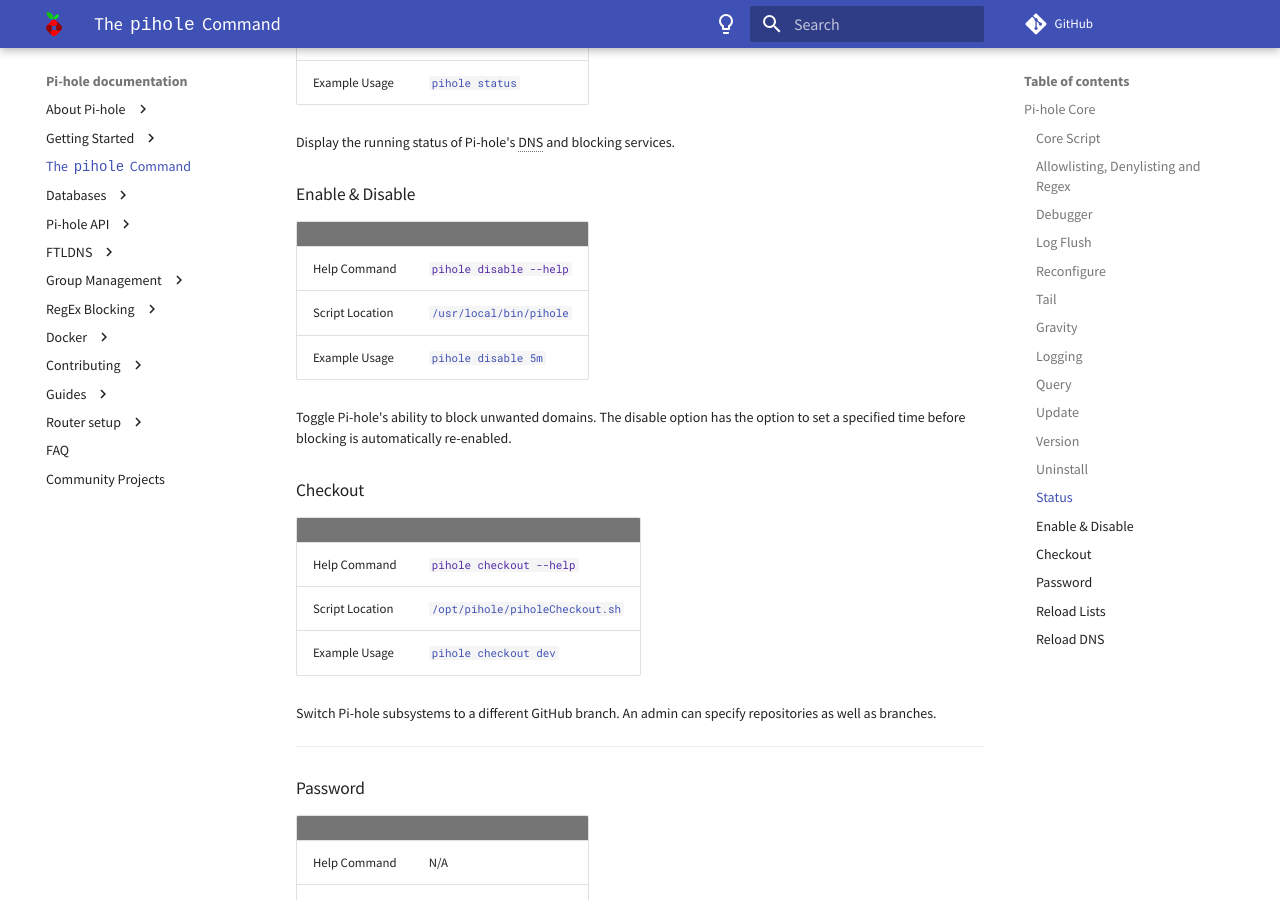
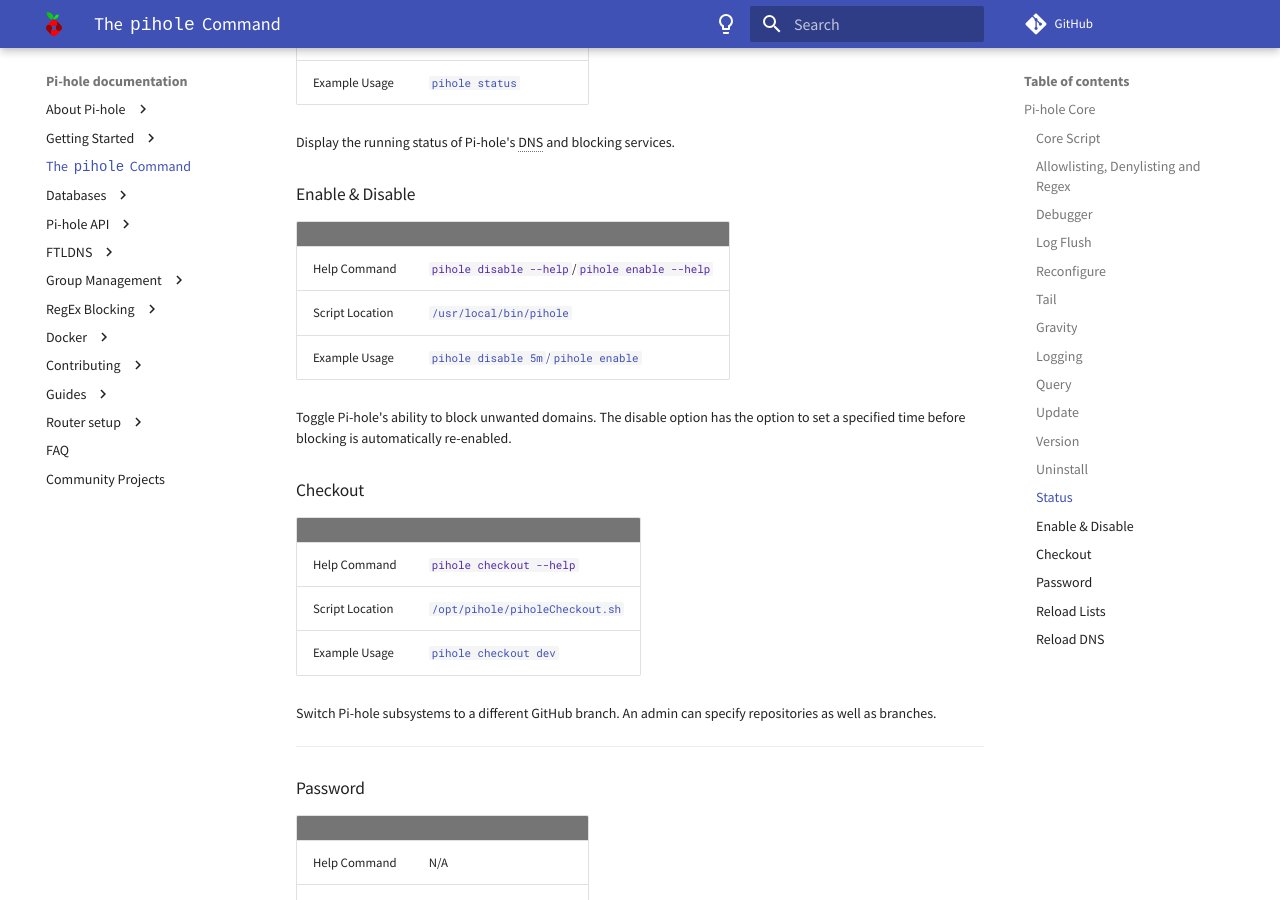
Before and after one commit to pi-hole/docs, an MkDocs documentation site: the page built from docs/main/pihole-command.md, in a window 1280 px wide and 900 px high, scrolled down 5962 px. Built offline with MkDocs 1.6.1 and Material for MkDocs 9.7.7, drawn with Linux system fonts in a browser that asks for light colours; comment, search, counter and statistics services are not loaded.

Commit message:
Pihole command: add enable too
Signed-off-by: XhmikosR <xhmikosr@gmail.com>

```diff
--- a/docs/main/pihole-command.md
+++ b/docs/main/pihole-command.md
@@ -198,9 +198,9 @@
 
 | | |
 | -------------- | -------------- |
-| Help Command    | `pihole disable --help` |
+| Help Command    | `pihole disable --help`/`pihole enable --help` |
 | Script Location | [`/usr/local/bin/pihole`](https://github.com/pi-hole/pi-hole/blob/master/pihole) |
-| Example Usage   | [`pihole disable 5m`](https://discourse.pi-hole.net/t/the-pihole-command-with-examples/738#toggle) |
+| Example Usage   | [`pihole disable 5m`/`pihole enable`](https://discourse.pi-hole.net/t/the-pihole-command-with-examples/738#toggle) |
 
 Toggle Pi-hole's ability to block unwanted domains. The disable option has the option to set a specified time before blocking is automatically re-enabled.
 
```
